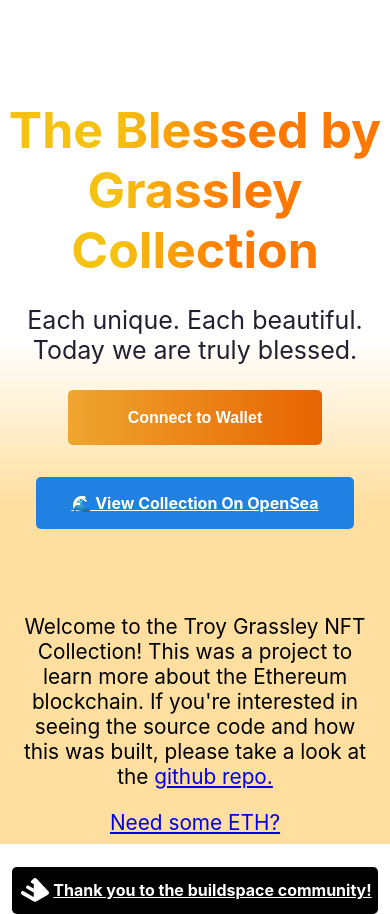
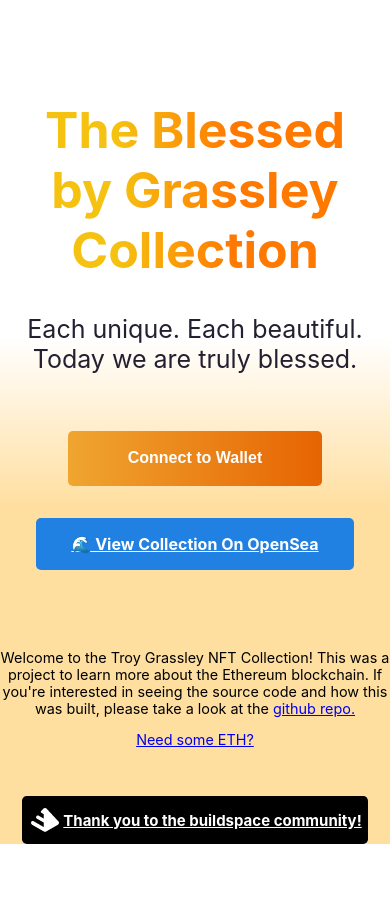
Before and after one commit to Pluto-XI/Blessed-by-Grassley-Collection, a React (Vite) app in the folder BlessedApp/: page / in a window 390 px wide. After the commit the page ends 844 px from the top, so only its background shows below. Built offline with nearby package versions, Linux system fonts and the light colour scheme.

Commit message:
Modified view to show OpenSea link, added animations, and responsive tweaks.

```diff
--- a/BlessedApp/src/App.jsx
+++ b/BlessedApp/src/App.jsx
@@ -16,6 +16,11 @@
   const [mintCount, setMintCount] = useState("");
   const [currentAccount, setCurrentAccount] = useState("");
   const [miningAnimation, setMiningAnimation] = useState(false);
+
+  //Text states
+  const [minedMessage, setMinedMessage] = useState("");
+  const [mintedNFTLink, setMintedNFTLink] = useState("");
+  const [miningTxn, setMiningTxn] = useState("");
 
 
   const checkIfWalletIsConnected = async () => {
@@ -83,7 +88,8 @@
         // If you're familiar with webhooks, it's very similar to that!
         connectedContract.on("NewIndividualBlessed", (from, tokenId) => {
           console.log(from, tokenId.toNumber())
-          alert(`Hey there! We've minted your NFT and sent it to your wallet. It may be blank right now. It can take a max of 10 min to show up on OpenSea. Here's the link: https://testnets.opensea.io/assets/${CONTRACT_ADDRESS}/${tokenId.toNumber()}`)
+          setMintedNFTLink(`https://testnets.opensea.io/assets/${CONTRACT_ADDRESS}/${tokenId.toNumber()}`);
+          setMinedMessage("👋 Hey there! We've minted your NFT and sent it to your wallet. It may be blank right now. It can take a max of 10 min to show up on OpenSea. Here's the link to your blessing:");
         });
 
         console.log("Setup event listener!")
@@ -115,6 +121,11 @@
         const signer = provider.getSigner();
         const connectedContract = new ethers.Contract(CONTRACT_ADDRESS, getBlessed.abi, signer);
 
+        //reset state
+        setMinedMessage("");
+        setMintedNFTLink("");
+        setMiningTxn("");
+
         console.log("Pop that wallet and pay gas");
         let nftTxn = await connectedContract.getBlessed();
 
@@ -123,6 +134,7 @@
 
 
         console.log("Please wait... mining");
+        setMiningTxn(`https://goerli.etherscan.io/tx/${nftTxn.hash}`);
         await nftTxn.wait();
 
         //End animation
@@ -183,13 +195,19 @@
 
 return (
     <div className="App">
-      <div className="container">
-        <div className="header-container">
-          <p className="header gradient-text">The Blessed by Grassley Collection</p>
+
+        <header>
+          <h1 className="header gradient-text">The Blessed by Grassley Collection</h1>
           <p className="sub-text">
             Each unique. Each beautiful. Today we are truly blessed.
           </p>
-          <div className={miningAnimation ? "spinner-container" : ""}>{miningAnimation ? <HashLoader color="#efa530" /> : ""}</div>
+        </header>
+          {miningAnimation ? (
+            <div className="spinner-container"><HashLoader color="#efa530" /> <p>Mining... please wait. Follow your transaction <a target="_blank" href={miningTxn}>here.</a></p></div>
+          ) : (
+            null
+          )}
+          <div>
           {currentAccount === ""
               ? renderNotConnectedContainer()
               : (
@@ -205,7 +223,13 @@
           <a className="cta-button opensea-button" target="_blank" href={OPENSEA_LINK}>
            🌊 View Collection On OpenSea
           </a>
-        </div>
+          </div>
+          {minedMessage !== "" ? (
+            <p className="container body-text">{minedMessage} <a className="body-text" target="_blank" href={mintedNFTLink}>View NFT on OpenSea</a></p>
+          ) : (
+            null
+          )}
+
         <div className="container body-text">
           <p>Welcome to the Troy Grassley NFT Collection! This was a project to learn more about the Ethereum blockchain. If you're interested in seeing the source code and how this was built, please take a look at the <a target="_blank" href="https://github.com/Pluto-XI/Blessed-by-Grassley-Collection">github repo.</a></p>
           <a target="_blank" href="https://goerlifaucet.com">Need some ETH?</a>
@@ -217,9 +241,8 @@
             href="https://buildspace.so/"
             target="_blank"
             rel="noreferrer"
-          >{`Thank you to the buildspace community!`}</a>
+          >Thank you to the buildspace community!</a>
         </div>
-      </div>
     </div>
   );
 };
--- a/BlessedApp/src/styles/App.css
+++ b/BlessedApp/src/styles/App.css
@@ -1,24 +1,27 @@
 .App {
-  height: 100vh;
+  min-height: 100vh;
+  text-align: center;
   background: -webkit-linear-gradient(#ffffff 40%, #ffdfa0 60%);
-  text-align: center;
-}
-
-.container {
-  height: 100%;
-/*   background-color: #deddda; */
   display: flex;
   flex-direction: column;
   justify-content: space-between;
   align-items: center;
 }
 
-.header-container {
-  padding-top: 100px;
+
+.container {
+/*   background-color: #deddda; */
+  max-width: 80%;
+
 }
 
+/* .header-container {
+  padding-top: 100px;
+} */
+
 .header {
-  margin: 0;
+  padding-inline: 1rem;
+  margin-top: 100px;
   font-size: 50px;
   font-weight: bold;
 }
@@ -29,10 +32,9 @@
 }
 
 .body-text {
-  font-size: 1.3rem;
+  font-size: clamp(.9rem, 1.2vw, 2rem);
   max-width: 60ch;
   margin-inline: auto;
-  padding: 2rem 1rem;
 }
 
 .gradient-text {
@@ -97,6 +99,7 @@
   padding: .4rem;
   border-radius: .3rem;
   background-color: #000000;
+  margin-top: 1rem;
 }
 
 .twitter-logo {
@@ -106,7 +109,7 @@
 
 .footer-text {
   color: white;
-  font-size: 16px;
+  font-size: 15px;
   font-weight: bold;
 }
 
@@ -126,9 +129,12 @@
 }
 
 .spinner-container {
-  display: inline-block;
+  display: flex;
+  flex-direction: column;
+  align-items: center;
   margin-inline: auto;
   transition: .5s;
+  gap: 1rem;
   /* margin-bottom: 1rem; */
 }
 
```
